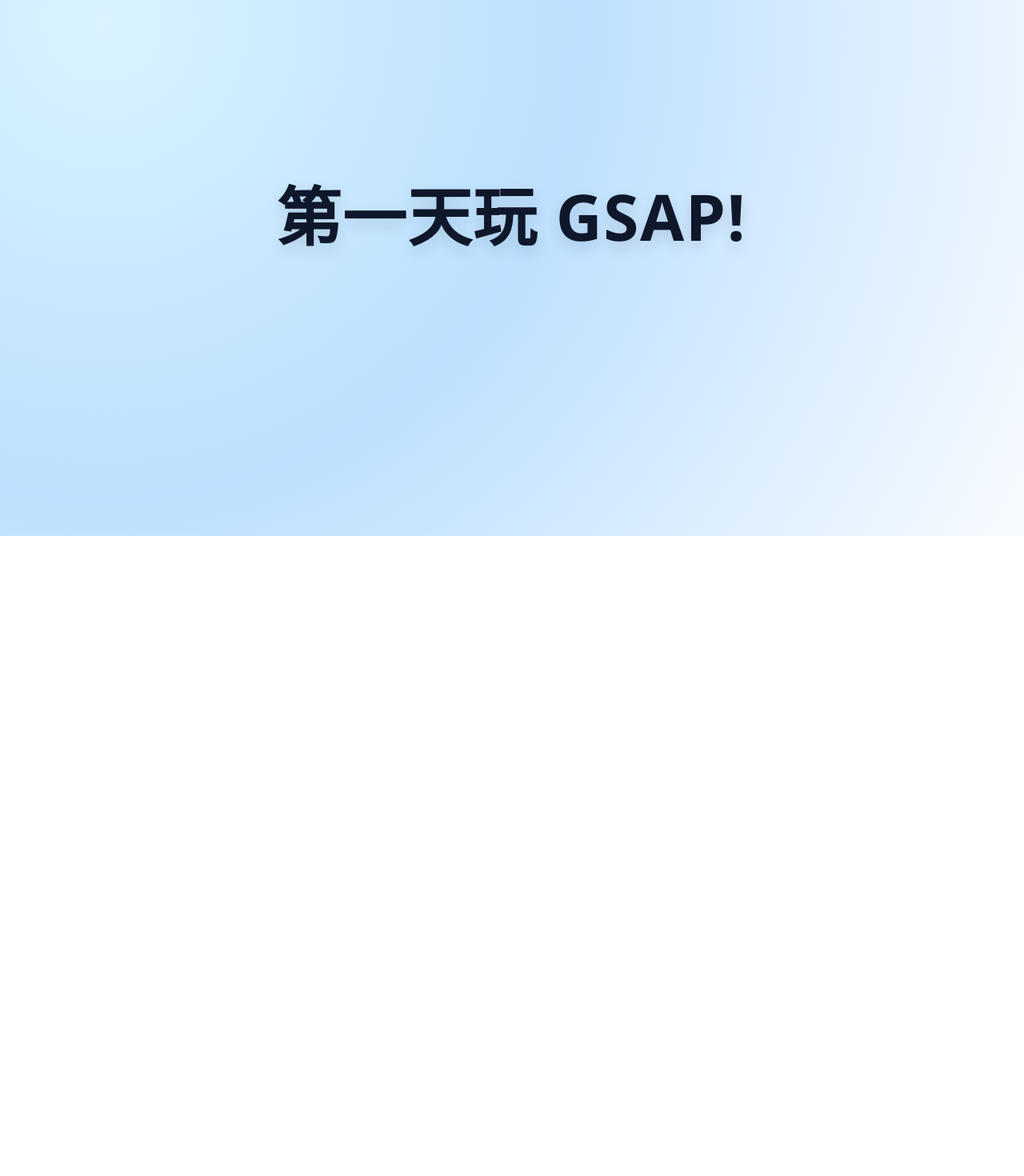
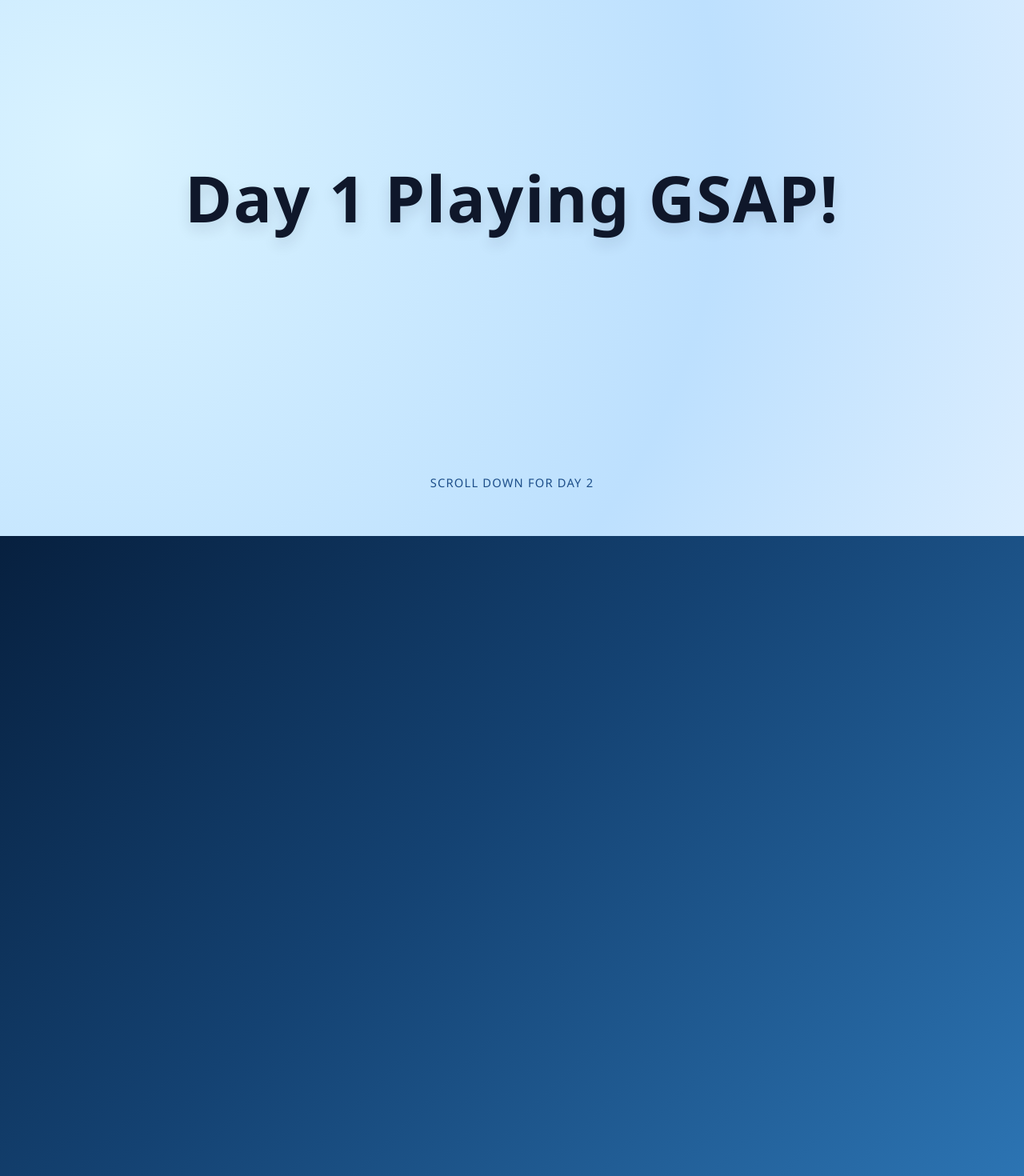
Before and after one commit to SharonChang0525/gsap_practice, a Vue app: page / in a window 1280 px wide. Shown: the part 130-1600 px from the top of the page at 80% size. Before the commit the page ends 800 px from the top, so only its background shows below. Built offline with nearby package versions, Linux system fonts and the light colour scheme.

Commit message:
Add day 2

```diff
--- a/src/App.vue
+++ b/src/App.vue
@@ -1,15 +1,26 @@
 <template>
-  <main class="page">
-    <h1 ref="headline" class="headline">{{ displayText }}</h1>
+  <main>
+    <section class="page day-one">
+      <h1 ref="headline" class="headline">{{ displayText }}</h1>
+      <p class="scroll-hint">Scroll down for Day 2</p>
+    </section>
+
+    <section ref="day2Section" class="page day-two">
+      <h2 class="day2-title">Day 2 GSAP</h2>
+      <p class="day2-subtitle">Animation triggers when this section enters the viewport.</p>
+    </section>
   </main>
 </template>
 
 <script setup>
 import { ref, onMounted } from 'vue'
 import gsap from 'gsap'
+import { ScrollTrigger } from 'gsap/ScrollTrigger'
 
+gsap.registerPlugin(ScrollTrigger)
 const displayText = ref('Day 1 Playing GSAP!')
 const headline = ref(null)
+const day2Section = ref(null)
 
 onMounted(() => {
   gsap.set(headline.value, {
@@ -38,6 +49,33 @@ onMounted(() => {
       duration: 0.55,
       ease: 'back.out(1.6)'
     })
+
+  const day2Title = day2Section.value?.querySelector('.day2-title')
+  const day2Subtitle = day2Section.value?.querySelector('.day2-subtitle')
+
+  if (!day2Section.value || !day2Title || !day2Subtitle) return
+
+  gsap.set([day2Title, day2Subtitle], { opacity: 0, y: 40 })
+
+  gsap.timeline({
+    scrollTrigger: {
+      trigger: day2Section.value,
+      start: 'top 70%',
+      toggleActions: 'play none none reverse'
+    }
+  })
+    .to(day2Title, {
+      opacity: 1,
+      y: 0,
+      duration: 0.8,
+      ease: 'power3.out'
+    })
+    .to(day2Subtitle, {
+      opacity: 1,
+      y: 0,
+      duration: 0.6,
+      ease: 'power2.out'
+    }, '-=0.2')
 })
 
 </script>
--- a/src/style.css
+++ b/src/style.css
@@ -20,7 +20,7 @@ body {
   display: grid;
   place-items: center;
   perspective: 900px;
-  padding: 1.5rem;
+  padding: 2rem;
 }
 
 .headline {
@@ -33,3 +33,35 @@ body {
   transform-style: preserve-3d;
   will-change: transform, opacity;
 }
+
+.day-one {
+  grid-template-rows: 1fr auto;
+}
+
+.scroll-hint {
+  margin: 0 0 1.5rem;
+  text-transform: uppercase;
+  letter-spacing: 0.08em;
+  color: #1d4e89;
+  font-size: 0.92rem;
+}
+
+.day-two {
+  background: linear-gradient(135deg, #07203f 0%, #144272 45%, #2c74b3 100%);
+  color: #f8fbff;
+  align-content: center;
+  justify-items: center;
+  text-align: center;
+  gap: 1rem;
+}
+
+.day2-title {
+  margin: 0;
+  font-size: clamp(2rem, 7vw, 4.6rem);
+}
+
+.day2-subtitle {
+  margin: 0;
+  font-size: clamp(1rem, 2.2vw, 1.35rem);
+  opacity: 0.9;
+}
```
